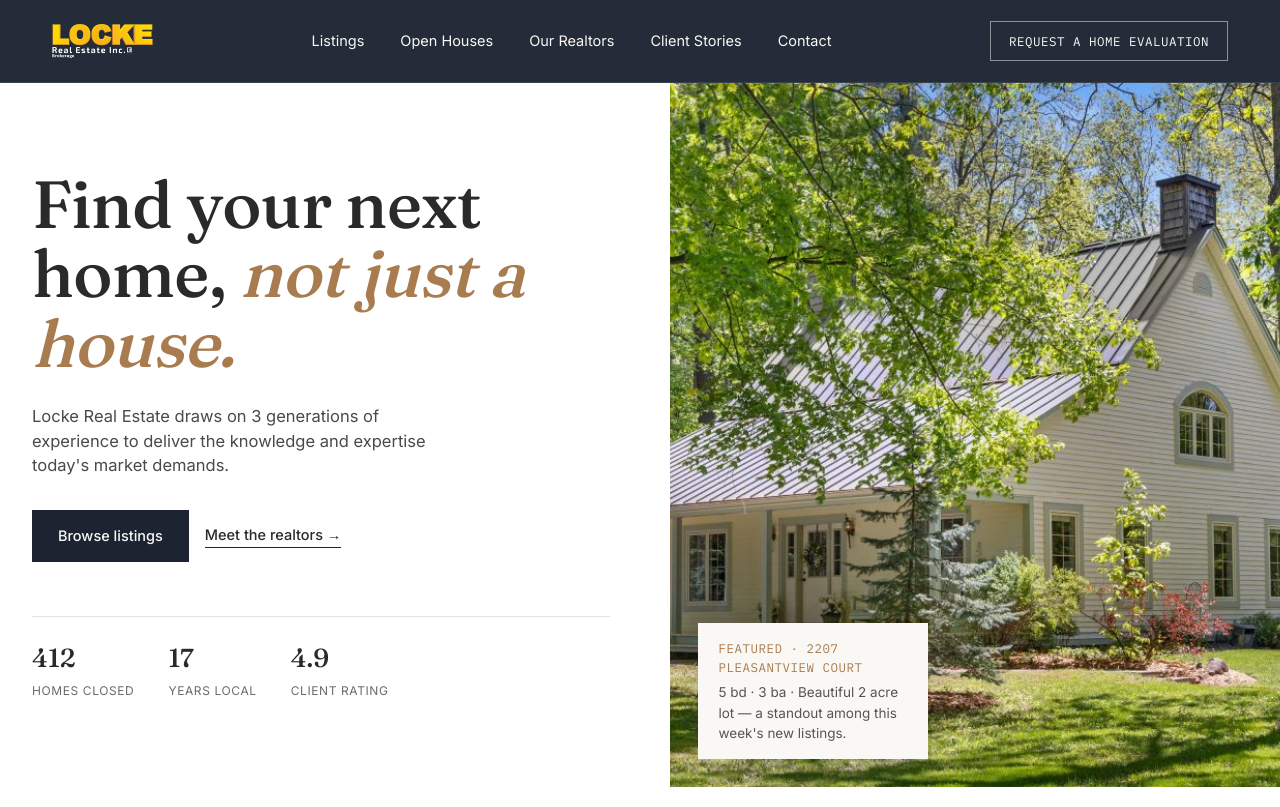
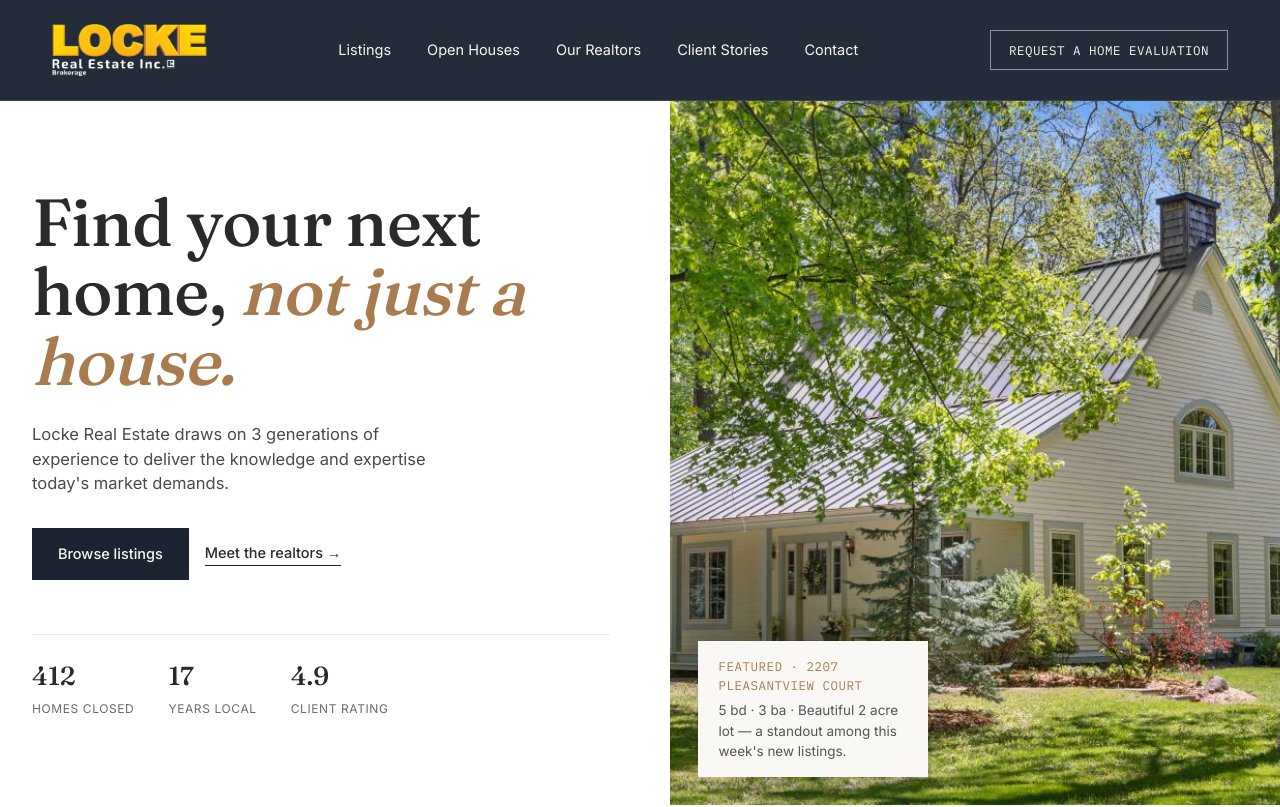
Before and after one commit to joshchase610-eng/locke-home-preview, a plain HTML site: page index.html in a window 1280 px wide. Shown: the top 807 px of the page. Drawn offline with Linux system fonts and the light colour scheme.

Commit message:
Add files via upload

```diff
--- a/index.html
+++ b/index.html
@@ -54,7 +54,7 @@
     display:flex;align-items:center;
     padding:4px 0;
   }
-  .brand-logo-chip img{height:34px;width:auto;display:block;}
+  .brand-logo-chip img{height:52px;width:auto;display:block;}
   footer .brand-logo-chip{padding:4px 0;}
   footer .brand-logo-chip img{height:40px;}
   .nav-links{display:flex;gap:36px;font-size:14.5px;}
```
